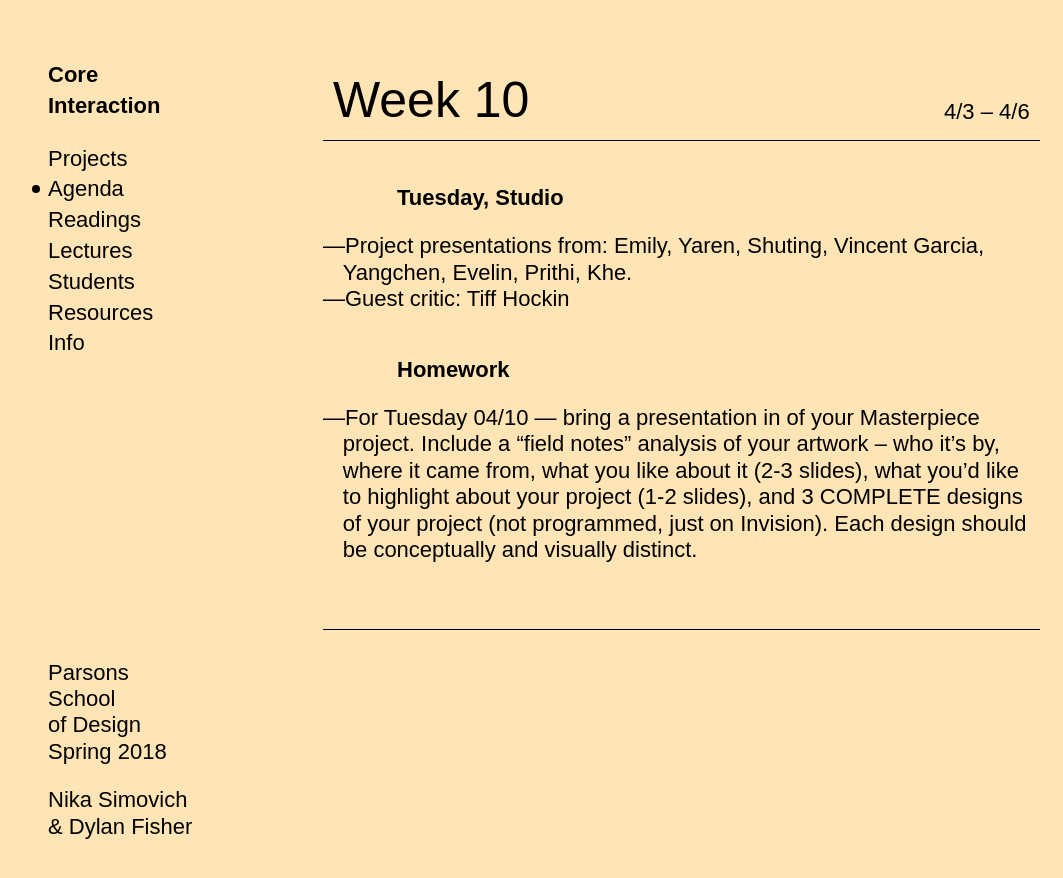
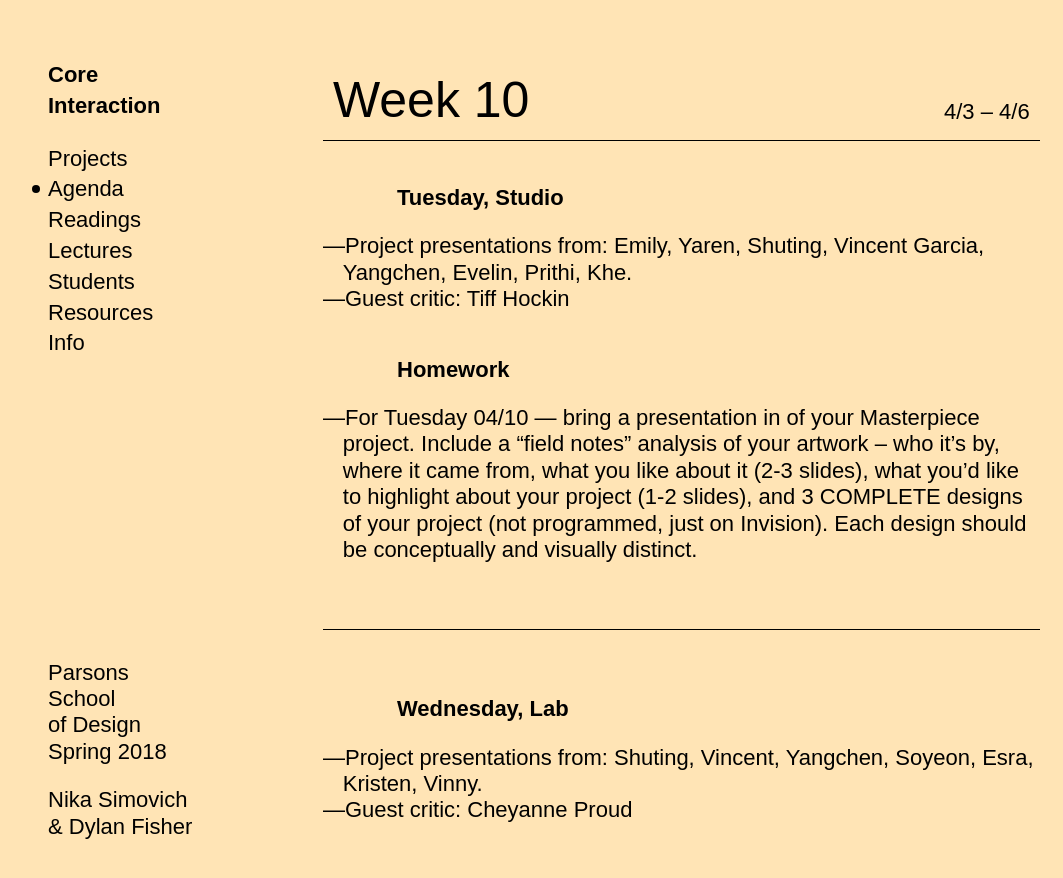
Before and after one commit to dylanfisher/ci18, a Jekyll site: the page built from _agendas/week-10.md, in a window 1280 px wide. Shown: the top 878 px of the page, without its empty margins (12-1075 px from the left). Built offline with Jekyll 4.4.1, drawn with Linux system fonts in a browser that asks for light colours; some web fonts are replaced.

Commit message:
Update week 10 lab agenda

```diff
--- a/_agendas/week-10.md
+++ b/_agendas/week-10.md
@@ -14,3 +14,8 @@ date_range:       4/3 – 4/6
 - For Tuesday 04/10 — bring a presentation in of your Masterpiece project. Include a "field notes" analysis of your artwork – who it&rsquo;s by, where it came from, what you like about it (2-3 slides), what you&rsquo;d like to highlight about your project (1-2 slides), and 3 COMPLETE designs of your project (not programmed, just on Invision). Each design should be conceptually and visually distinct.
 
 ---
+
+### Wednesday, Lab
+
+- Project presentations from: Shuting, Vincent, Yangchen, Soyeon, Esra, Kristen, Vinny.
+- Guest critic: Cheyanne Proud
```
Also changed, not shown: other parts of _agendas/week-10.md (+1 -1 lines).
